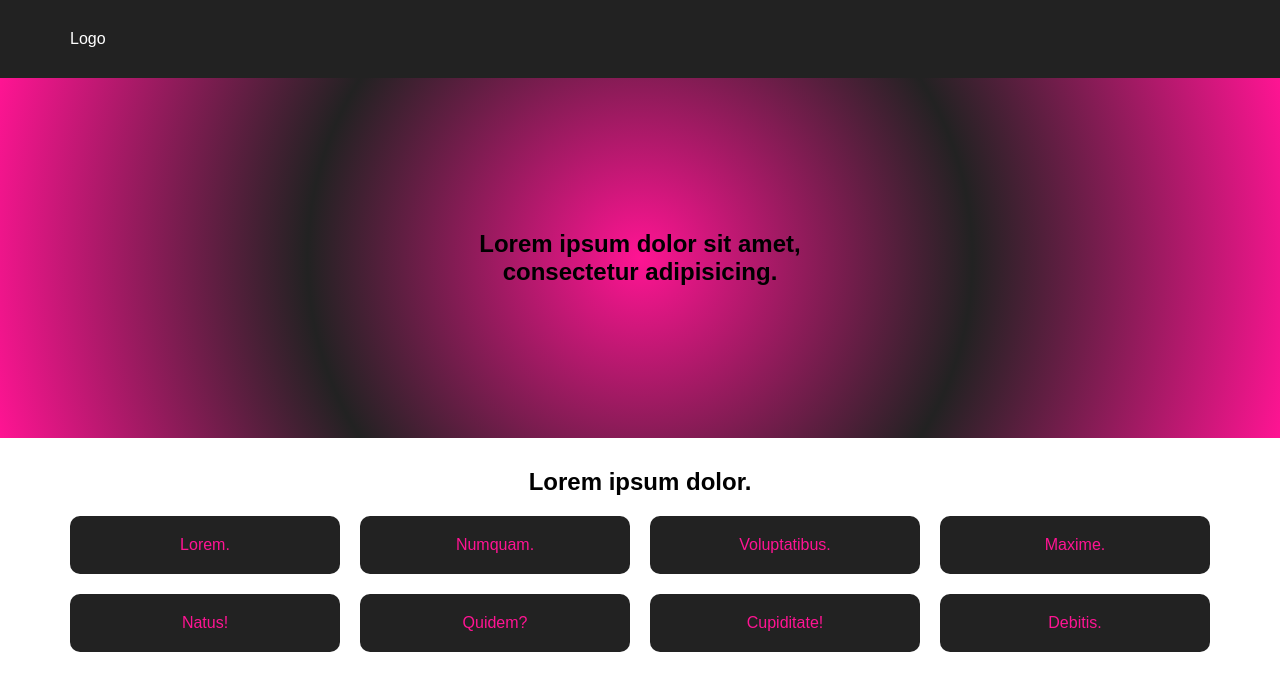
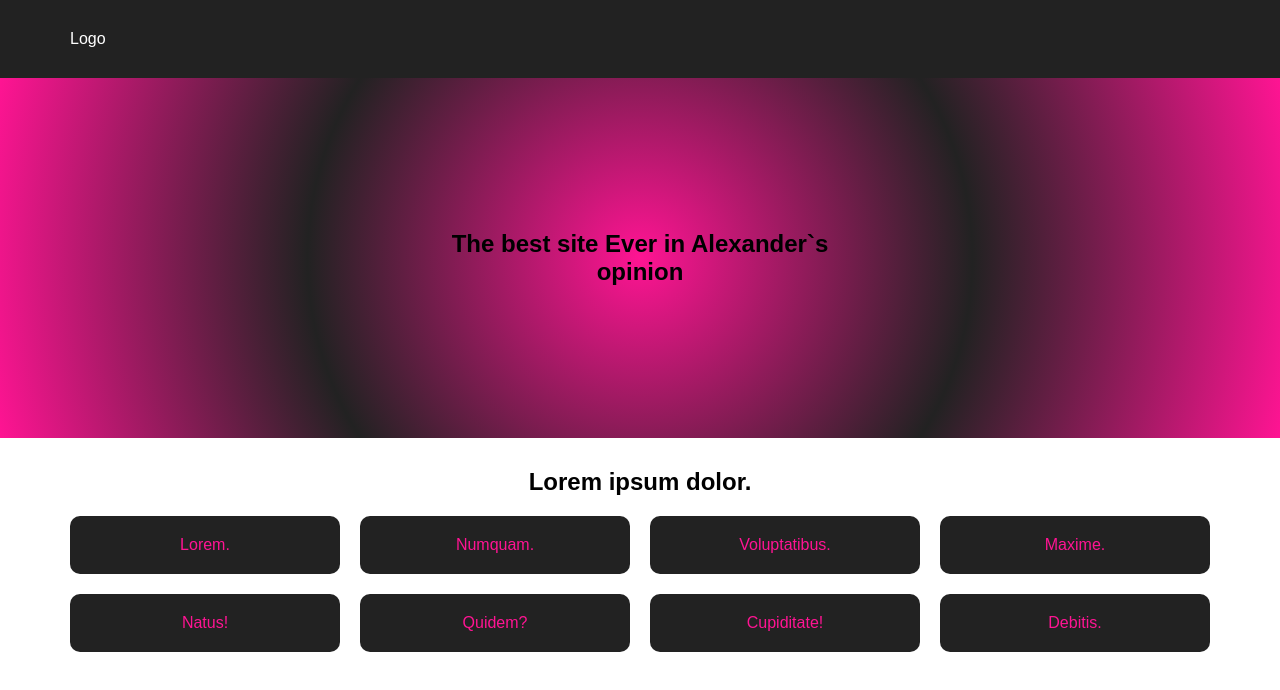
Before and after one commit to queen-leksa/first2.3, a plain HTML site: page index.html in a window 1280 px wide. Drawn offline with Linux system fonts and the light colour scheme.

Commit message:
Добавили мнение Самохина Александра

```diff
--- a/index.html
+++ b/index.html
@@ -12,7 +12,7 @@
     </header>
     <!-- section.caption>h1>lorem7 -->
     <section class="caption">
-        <h1>Lorem ipsum dolor sit amet, consectetur adipisicing.</h1>
+        <h1>The best site Ever in Alexander`s opinion</h1>
     </section>
     <section class="cards">
         <h2>Lorem ipsum dolor.</h2>
```
